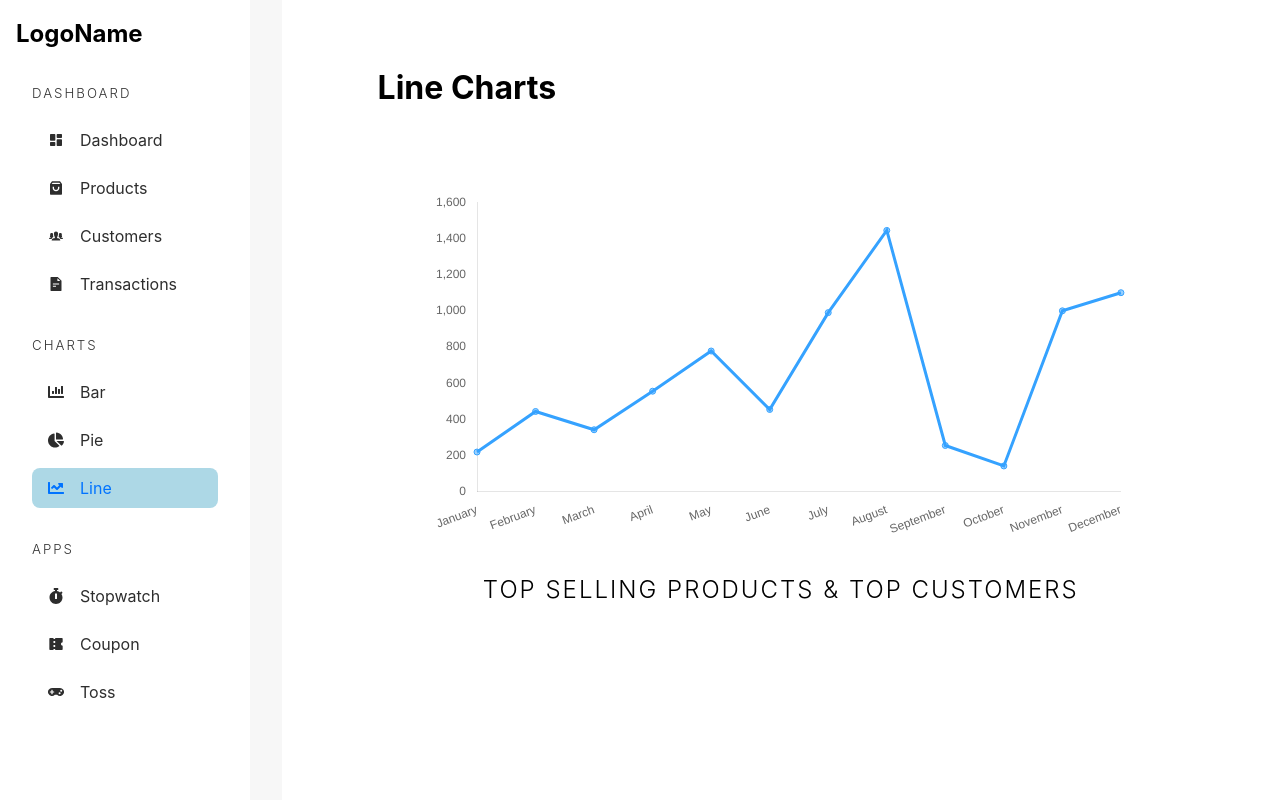
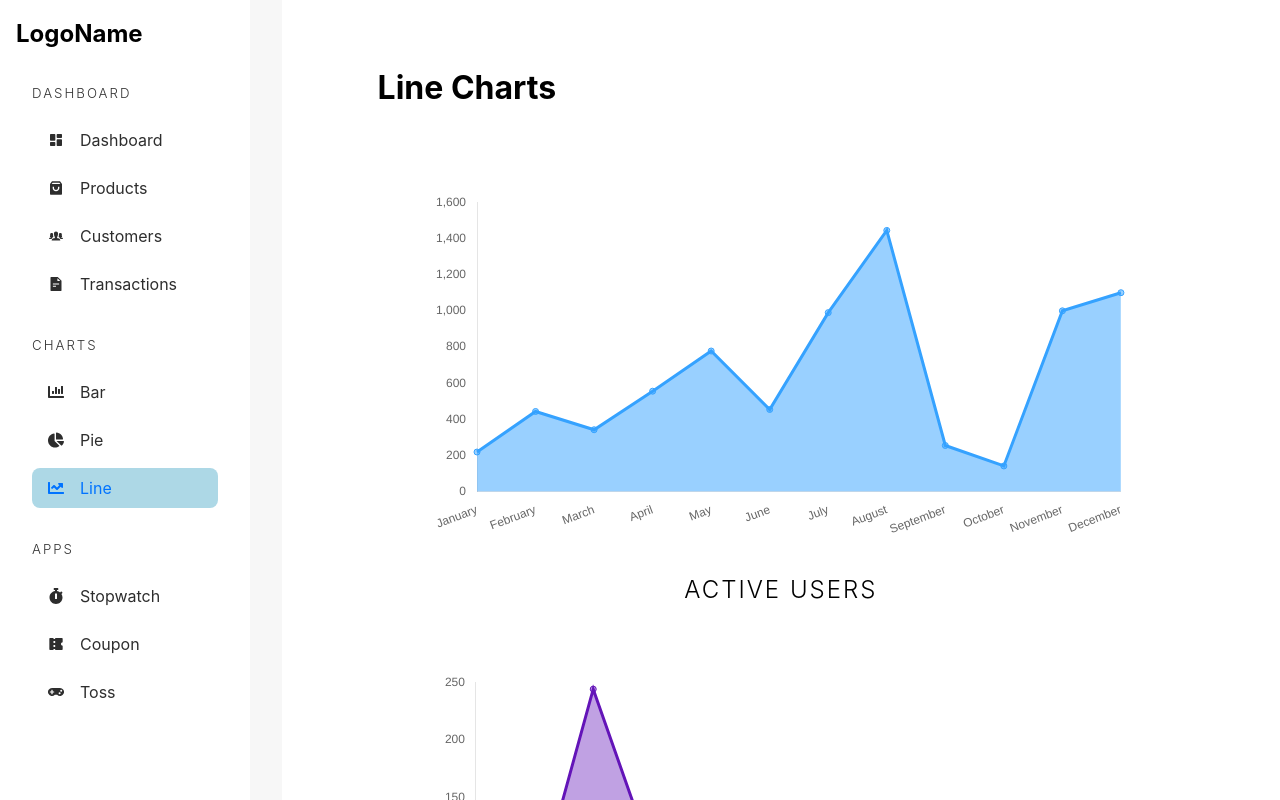
Before and after one commit to abhiSahuCodes/Admin-Dashboard-React, a React (Vite) app in the folder admin-dashboard/: page /admin/chart/line in a window 1280 px wide. Built offline with nearby package versions, Linux system fonts and the light colour scheme.

Commit message:
Other three line charts added

```diff
--- a/admin-dashboard/src/components/Charts.tsx
+++ b/admin-dashboard/src/components/Charts.tsx
@@ -10,7 +10,8 @@
   ChartOptions,
   ArcElement,
   PointElement,
-  LineElement
+  LineElement,
+  Filler
 } from "chart.js";
 import { Bar, Doughnut, Line, Pie } from "react-chartjs-2";
 
@@ -23,7 +24,8 @@
   Legend,
   ArcElement,
   PointElement,
-  LineElement
+  LineElement,
+  Filler
 );
 
 const months = ["January", "February", "March", "April", "May", "June", "July"];
@@ -227,6 +229,7 @@
     labels,
     datasets: [
       {
+        fill: true,
         label,
         data,
         backgroundColor: bgColor,
--- a/admin-dashboard/src/pages/charts/LineCharts.tsx
+++ b/admin-dashboard/src/pages/charts/LineCharts.tsx
@@ -1,6 +1,6 @@
 import AdminSidebar from "../../components/AdminSidebar";
 import { LineChart } from "../../components/Charts";
-import {months} from "./BarCharts";
+import { months } from "./BarCharts";
 
 const LineCharts = () => {
   return (
@@ -8,14 +8,62 @@
       {/* Sidebar */}
       <AdminSidebar />
       <main className="chart-container">
-      <h1>Line Charts</h1>
+        <h1>Line Charts</h1>
         <section>
-          <LineChart data={[220, 444, 343, 556, 778, 455, 990, 1444, 256, 143, 1000, 1100]} bgColor="rgba(53, 162, 255, 0.5)" label="Users" borderColor="rgb(53, 162, 255)" labels={months} />
-          <h2>Top Selling Products & Top Customers</h2>
+          <LineChart
+            data={[
+              220, 444, 343, 556, 778, 455, 990, 1444, 256, 143, 1000, 1100,
+            ]}
+            bgColor="rgba(53, 162, 255, 0.5)"
+            label="Users"
+            borderColor="rgb(53, 162, 255)"
+            labels={months}
+          />
+          <h2>Active Users</h2>
         </section>
+
+        <section>
+          <LineChart
+            data={[40, 60, 244, 100, 143, 120, 41, 47, 50, 56, 32]}
+            bgColor={"hsla(269,80%,40%,0.4)"}
+            borderColor={"hsl(269,80%,40%)"}
+            label="Products"
+            labels={months}
+          />
+          <h2>Total Products (SKU)</h2>
+        </section>
+
+        <section>
+          <LineChart
+            data={[
+              24000, 14400, 24100, 34300, 90000, 20000, 25600, 44700, 99000,
+              144400, 100000, 120000,
+            ]}
+            bgColor={"hsla(129,80%,40%,0.4)"}
+            borderColor={"hsl(129,80%,40%)"}
+            label="Revenue"
+            labels={months}
+          />
+          <h2>Total Revenue</h2>
+        </section>
+
+        <section>
+          <LineChart
+            data={[
+              9000, 12000, 12000, 9000, 1000, 5000, 4000, 1200, 1100, 1500,
+              2000, 5000,
+            ]}
+            bgColor={"hsla(29,80%,40%,0.4)"}
+            borderColor={"hsl(29,80%,40%)"}
+            label="Discount"
+            labels={months}
+          />
+          <h2>Discount Allotted</h2>
+        </section>
+
       </main>
     </div>
-  )
-}
+  );
+};
 
 export default LineCharts;
```
